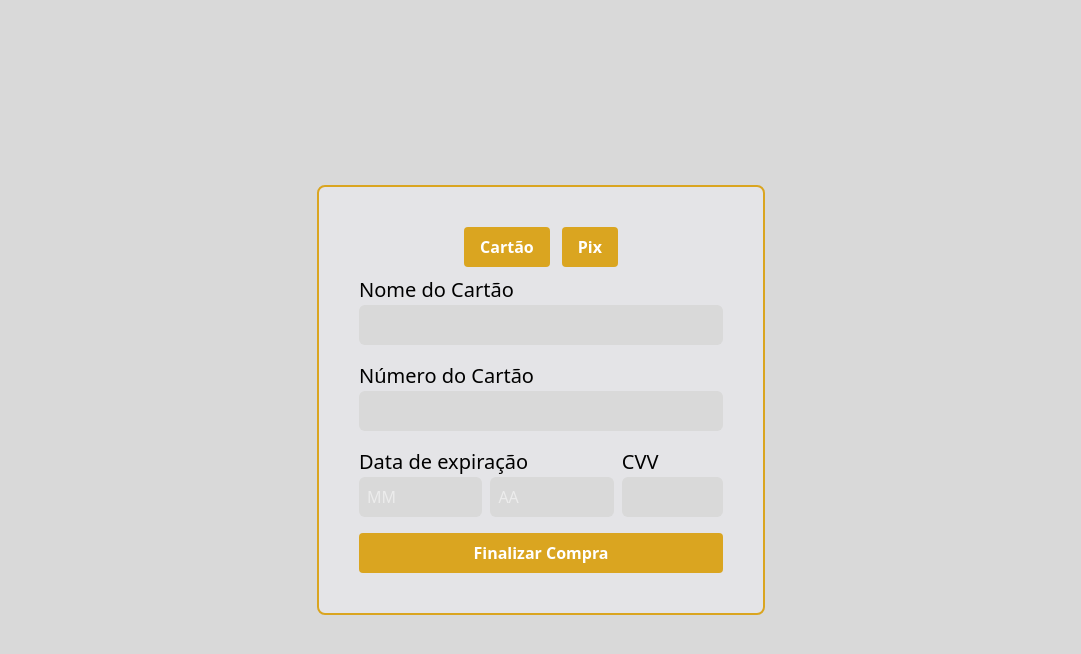
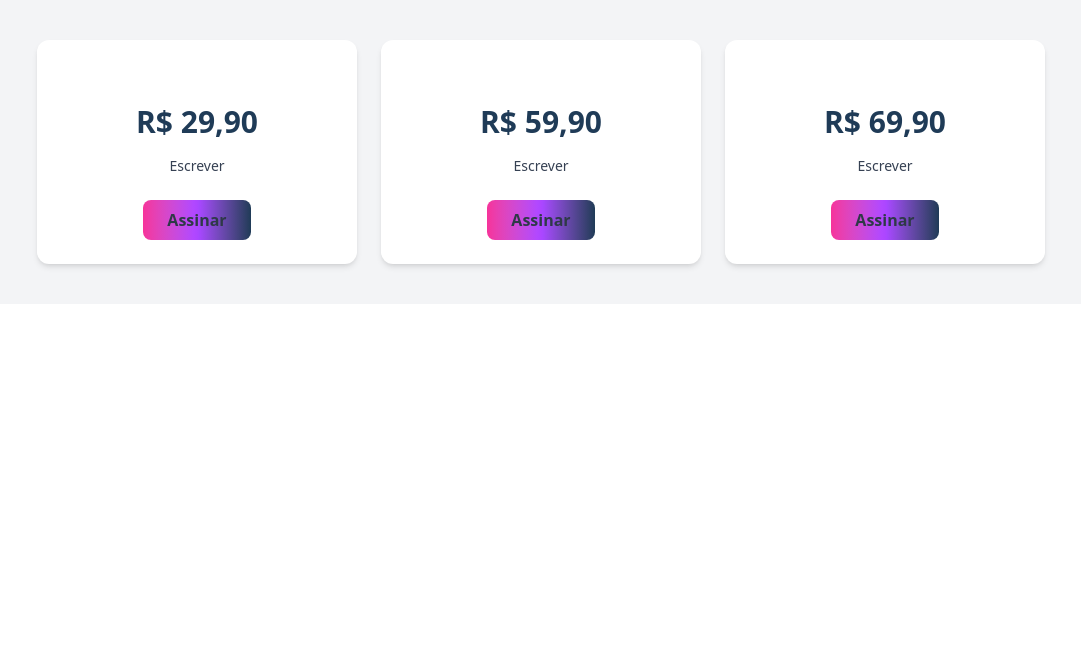
Before and after one commit to rafaelcoellhoo/projeto-nexu, a Next.js app: page /assinatura in a window 1280 px wide. Shown: the top 654 px of the page, without its empty margins (99-1180 px from the left). Built offline with nearby package versions, Linux system fonts and the light colour scheme.

Commit message:
ass/pag-sex

```diff
--- a/src/pages/assinatura/index.jsx
+++ b/src/pages/assinatura/index.jsx
@@ -1,78 +1,46 @@
-import { useState } from "react"
-import { BsQrCode } from "react-icons/bs";
+export default function Planos() {
+  const planos = [
+    {
 
-
-
-
-export default function assinatura() {
-  const [pix, setPix] = useState(false)
+      titulo: "Plano Básico",
+      preco: "R$ 29,90",
+      descricao:
+        "Escrever",
+    },
+    {
+      titulo: "Plano Médio",
+      preco: "R$ 59,90",
+      descricao:
+        "Escrever",
+    },
+    {
+      titulo: "Plano Premium",
+      preco: "R$ 69,90",
+      descricao:
+        "Escrever",
+    },
+  ];
 
   return (
-
-
-    <div className="w-full h-screen bg-[#d9d9d9] grid grid-cols-1">
-      <div className="flex items-center justify-center w-full h-full ">
-        <div className="w-[35%]  rounded-lg flex items-center  p-[40px] flex-col border-2 bg-zinc-200 border-[#DAA520]">
-          <div className="flex gap-3">
-          <button onClick={() => setPix(false)} className="bg-[#daa520] hover:bg-[#bf2034] text-white font-bold py-2 px-4 rounded cursor-pointer">
-            Cartão
+    <section
+      id="planos"
+      className="flex flex-wrap justify-center gap-6 px-4 py-10 bg-gray-100"
+    >
+      {planos.map((plano, index) => (
+        <article
+          key={index}
+          className="bg-white rounded-xl shadow-md w-full max-w-xs p-6 text-center hover:scale-105 transition-transform duration-300"
+        >
+          <h2 className="text-2xl font-bold mb-2">{plano.titulo}</h2>
+          <h1 className="text-3xl font-extrabold text-[#1f3b57] mb-4">{plano.preco}</h1>
+          <p className="text-sm text-gray-700 mb-6">{plano.descricao}</p>
+          <button
+          onClick={() => window.location.href = "/pagamento"}
+          className="bg-gradient-to-r from-pink-500 via-purple-500 to-[#1f3b57] text-[#2e3947] font-bold py-2 px-6 rounded-lg hover:scale-105 transition-transform duration-200">
+            Assinar
           </button>
-          <button onClick={() => setPix(true)} className="bg-[#daa520] hover:bg-[#bf2034] text-white font-bold py-2 px-4 rounded cursor-pointer">
-            Pix
-          </button>
-          </div>
-          {pix ? <div className="mt-8 flex flex-col items-center justify-center"><BsQrCode size={230} color="black" />bdhhavbhBSHJGHDGDSBDHHGHDDGSHGBbhjBAHB
-          jdshvbhdbhvdbhadsjrbvhbwhfbhwdhbadshlbvahhebL
-          </div> : <div className="w-full h-full flex flex-col gap-4 mt-2">
-            <div className="w-full h-full flex flex-col">
-              <label htmlFor="nome" className="text-[20px] rounded-md text-black">
-                Nome do Cartão
-              </label>
-              <input type="text"
-                className="w-full h-[40px] rounded-md bg-[#D9D9D9]"
-              />
-            </div>
-            <div className="w-full flex flex-col">
-              <label htmlFor="numero" className="text-[20px] rounded-md text-black">
-                Número do Cartão
-              </label>
-              <input type="number"
-                className="w-full h-[40px] rounded-md bg-[#D9D9D9]" />
-            </div>
-            <div className="flex">
-              <div className="w-[70%] flex flex-col">
-                <label htmlFor="" className="text-[20px] rounded-md  text-black">
-                  Data de expiração
-                </label>
-                <div className="w-full flex gap-2">
-                  <input
-                    type="number"
-                    placeholder="MM"
-                    className="w-[50%] pl-2 h-[40px] rounded-md bg-[#D9D9D9]"
-                  />
-                  <input
-                    type="number"
-                    placeholder="AA"
-                    className="w-[50%] pl-2 h-[40px] rounded-md bg-[#D9D9D9]"
-                  />
-                </div>
-              </div>
-              <div className="w-[30%] pl-2 flex flex-col">
-                <label htmlFor="" className="text-[20px] rounded-md text-black">
-                  CVV
-                </label>
-                <input
-                  type="number"
-                  className="w-full h-[40px] rounded-md bg-[#D9D9D9] pl-2"
-                />
-              </div>
-            </div>
-            <button className="bg-[#daa520] hover:bg-[#bf2034] text-white font-bold py-2 px-4 rounded cursor-pointer">
-              Finalizar Compra
-            </button>
-          </div>}
-        </div>
-      </div>
-    </div>
-  )
+        </article>
+      ))}
+    </section>
+  );
 }
--- /dev/null
+++ b/src/pages/pagamento/index.jsx
@@ -0,0 +1,90 @@
+import { useState } from "react";
+import { BsQrCode } from "react-icons/bs";
+
+export default function Assinatura() {
+  const [pix, setPix] = useState(false);
+
+  return (
+    <div className="w-full min-h-screen bg-[#d9d9d9] flex items-center justify-center px-4">
+      <div className="w-full max-w-md sm:max-w-xl md:max-w-2xl lg:max-w-3xl rounded-lg p-6 sm:p-10 flex flex-col items-center border-2 bg-zinc-200 border-[#DAA520]">
+        <div className="flex gap-3 flex-wrap justify-center">
+          <button
+            onClick={() => setPix(false)}
+            className="bg-[#daa520] hover:bg-[#bf2034] text-white font-bold py-2 px-6 rounded cursor-pointer w-full sm:w-auto"
+          >
+            Cartão
+          </button>
+          <button
+            onClick={() => setPix(true)}
+            className="bg-[#daa520] hover:bg-[#bf2034] text-white font-bold py-2 px-6 rounded cursor-pointer w-full sm:w-auto"
+          >
+            Pix
+          </button>
+        </div>
+
+        {pix ? (
+          <div className="mt-8 flex flex-col items-center justify-center text-center text-sm px-2">
+            <BsQrCode size={230} color="black" />
+            <p className="mt-4">
+              bdhhavbhBSHJGHDGDSBDHHGHDDGSHGBbhjBAHB<br />
+              jdshvbhdbhvdbhadsjrbvhbwhfbhwdhbadshlbvahhebL
+            </p>
+          </div>
+        ) : (
+          <div className="w-full flex flex-col gap-4 mt-6">
+            <div className="flex flex-col">
+              <label htmlFor="nome" className="text-lg text-black">
+                Nome do Cartão
+              </label>
+              <input
+                type="text"
+                className="w-full h-[40px] rounded-md bg-[#D9D9D9] pl-2"
+              />
+            </div>
+
+            <div className="flex flex-col">
+              <label htmlFor="numero" className="text-lg text-black">
+                Número do Cartão
+              </label>
+              <input
+                type="number"
+                className="w-full h-[40px] rounded-md bg-[#D9D9D9] pl-2"
+              />
+            </div>
+
+            <div className="flex flex-col sm:flex-row gap-4">
+              <div className="w-full sm:w-[70%] flex flex-col">
+                <label className="text-lg text-black">Data de expiração</label>
+                <div className="flex gap-2">
+                  <input
+                    type="number"
+                    placeholder="MM"
+                    className="w-1/2 h-[40px] pl-2 rounded-md bg-[#D9D9D9]"
+                  />
+                  <input
+                    type="number"
+                    placeholder="AA"
+                    className="w-1/2 h-[40px] pl-2 rounded-md bg-[#D9D9D9]"
+                  />
+                </div>
+              </div>
+
+              <div className="w-full sm:w-[30%] flex flex-col">
+                <label className="text-lg text-black">CVV</label>
+                <input
+                  type="number"
+                  className="w-full h-[40px] rounded-md bg-[#D9D9D9] pl-2"
+                />
+              </div>
+            </div>
+
+            <button className="mt-2 bg-[#daa520] hover:bg-[#bf2034] text-white font-bold py-3 px-4 rounded cursor-pointer w-full">
+              Finalizar Compra
+            </button>
+          </div>
+        )}
+      </div>
+
+    </div>
+  );
+}
```
